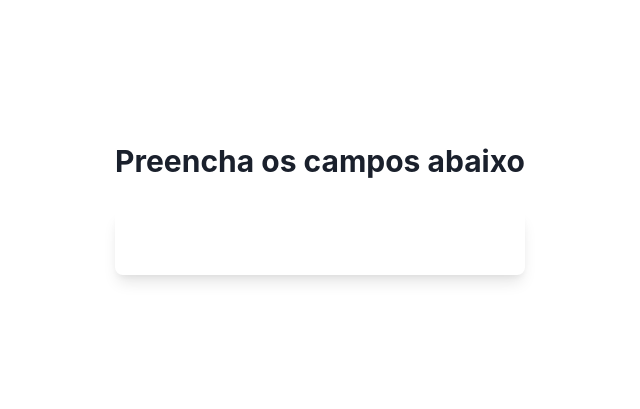
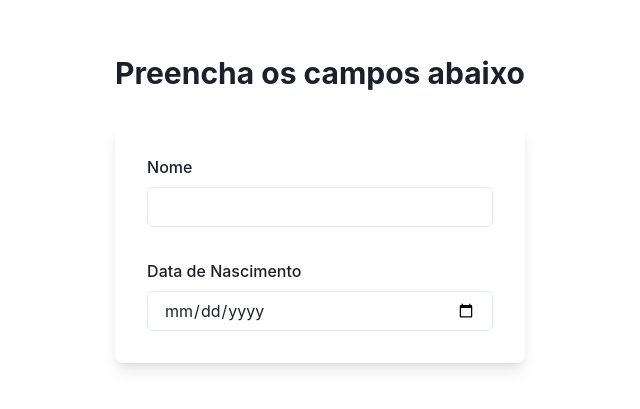
Before and after one commit to SamsSouza22/FrontendPitang2024, a React (Vite) app in the folder frontend/: page /agendar in a window 1280 px wide. Shown: the part 191-600 px from the top of the page, without its empty margins (320-960 px from the left). Built offline with nearby package versions, Linux system fonts and the light colour scheme.

Commit message:
:sparkles: feat: Criando formulário para cadastro

```diff
--- /dev/null
+++ b/frontend/src/components/FormAgendamento.jsx
@@ -0,0 +1,24 @@
+import {
+    FormControl,
+    FormLabel,
+    Input,
+    Stack,
+  } from '@chakra-ui/react'
+
+const FormAgendamento = () =>{
+
+    return(
+        <Stack spacing="8">
+            <FormControl id="Nome">
+              <FormLabel>Nome</FormLabel>
+              <Input type="text" />
+            </FormControl>
+            <FormControl id="Data de Nascimento">
+              <FormLabel>Data de Nascimento</FormLabel>
+              <Input type="date" />
+            </FormControl>
+          </Stack>
+    )
+}
+
+export default FormAgendamento;
--- a/frontend/src/pages/CadastroAgendamento.jsx
+++ b/frontend/src/pages/CadastroAgendamento.jsx
@@ -1,4 +1,5 @@
 import { Stack, Flex, Heading, Box } from "@chakra-ui/react";
+import FormAgendamento from "../components/FormAgendamento";
 
 const CadastroAgendamento = () => {
   return (
@@ -8,8 +9,7 @@ const CadastroAgendamento = () => {
           <Heading fontSize={"3xl"}>Preencha os campos abaixo</Heading>
         </Stack>
         <Box rounded={"lg"} boxShadow={"lg"} p={8}>
-          <Stack spacing="4">
-          </Stack>
+          <FormAgendamento />
         </Box>
       </Stack>
     </Flex>
@@ -17,57 +17,3 @@ const CadastroAgendamento = () => {
 };
 
 export default CadastroAgendamento;
-
-/**
- * export default function SimpleCard() {
-  return (
-    <Flex
-      minH={'100vh'}
-      align={'center'}
-      justify={'center'}
-      bg={useColorModeValue('gray.50', 'gray.800')}>
-      <Stack spacing={8} mx={'auto'} maxW={'lg'} py={12} px={6}>
-        <Stack align={'center'}>
-          <Heading fontSize={'4xl'}>Sign in to your account</Heading>
-          <Text fontSize={'lg'} color={'gray.600'}>
-            to enjoy all of our cool <Text color={'blue.400'}>features</Text> ✌️
-          </Text>
-        </Stack>
-        <Box
-          rounded={'lg'}
-          bg={useColorModeValue('white', 'gray.700')}
-          boxShadow={'lg'}
-          p={8}>
-          <Stack spacing={4}>
-            <FormControl id="email">
-              <FormLabel>Email address</FormLabel>
-              <Input type="email" />
-            </FormControl>
-            <FormControl id="password">
-              <FormLabel>Password</FormLabel>
-              <Input type="password" />
-            </FormControl>
-            <Stack spacing={10}>
-              <Stack
-                direction={{ base: 'column', sm: 'row' }}
-                align={'start'}
-                justify={'space-between'}>
-                <Checkbox>Remember me</Checkbox>
-                <Text color={'blue.400'}>Forgot password?</Text>
-              </Stack>
-              <Button
-                bg={'blue.400'}
-                color={'white'}
-                _hover={{
-                  bg: 'blue.500',
-                }}>
-                Sign in
-              </Button>
-            </Stack>
-          </Stack>
-        </Box>
-      </Stack>
-    </Flex>
-  )
-}
- */
```
Also changed, not shown: frontend/src/main.jsx (+6 -6 lines).
